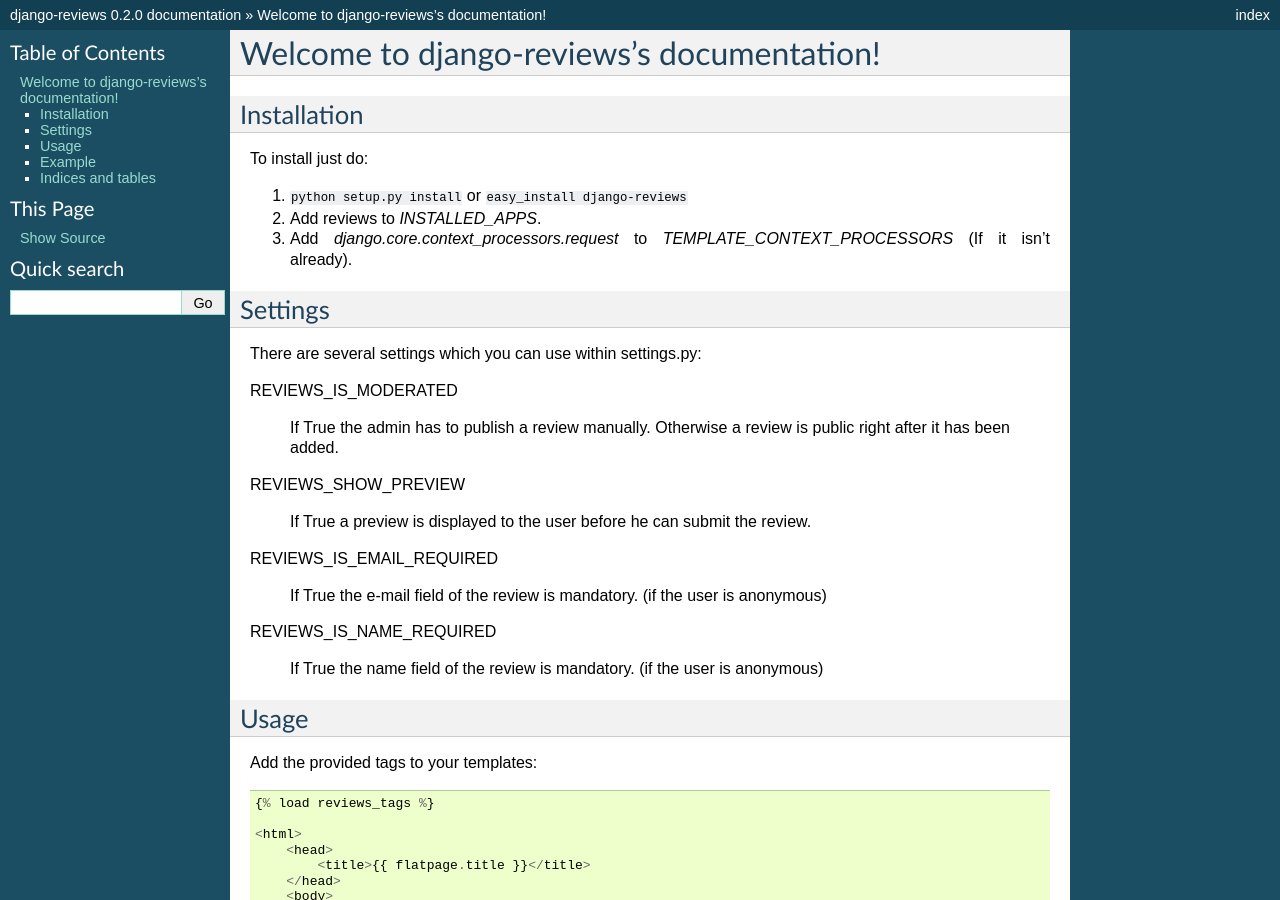
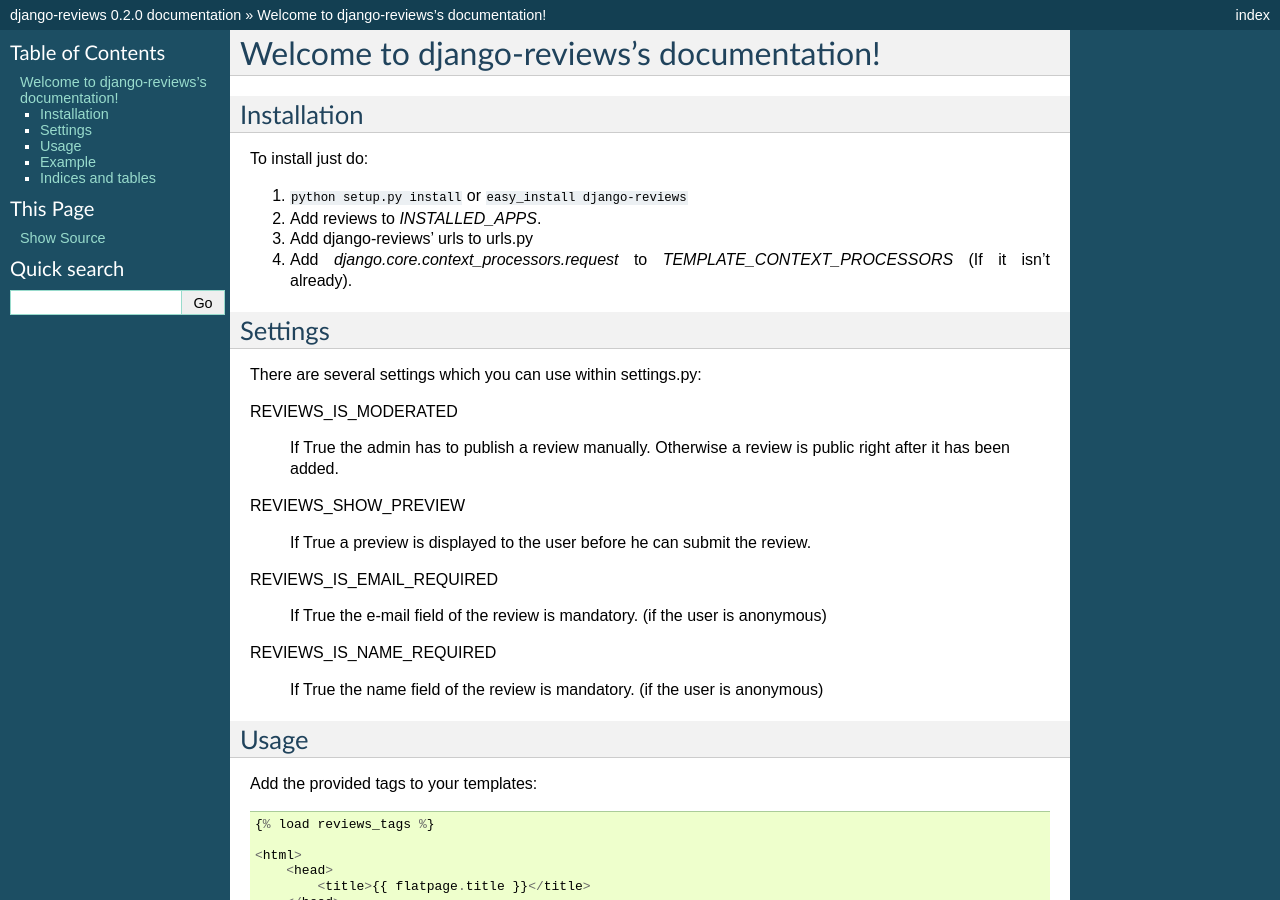
Before and after one commit to diefenbach/django-reviews, a Sphinx documentation site: the page built from docs/index.rst, in a window 1280 px wide and 900 px high. Built offline with Sphinx 7.4.7, drawn with Linux system fonts in a browser that asks for light colours.

Commit message:
Updated installation section of documenation.

```diff
--- a/docs/index.rst
+++ b/docs/index.rst
@@ -16,7 +16,9 @@
 
 2. Add reviews to *INSTALLED_APPS*.
 
-3. Add *django.core.context_processors.request* to *TEMPLATE_CONTEXT_PROCESSORS*
+3. Add django-reviews' urls to urls.py
+
+4. Add *django.core.context_processors.request* to *TEMPLATE_CONTEXT_PROCESSORS*
    (If it isn't already).
 
 Settings
```
